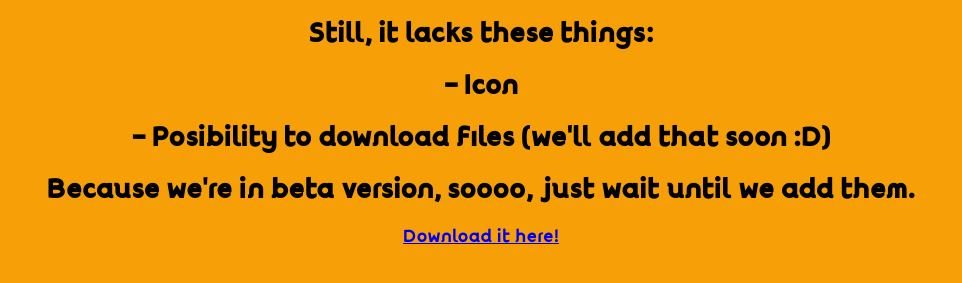
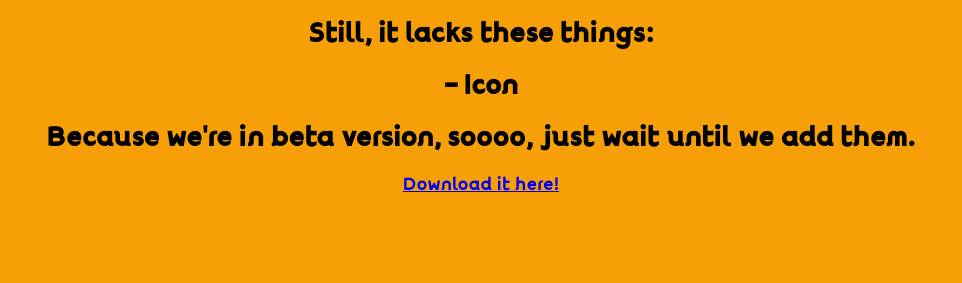
Before and after one commit to GenaroYT/Cloudy, a plain HTML site: page index.html in a window 1280 px wide. Shown: the part 107-390 px from the top of the page, without its empty margins (159-1121 px from the left). Drawn offline with Linux system fonts and the light colour scheme.

Commit message:
Update index.html

```diff
--- a/index.html
+++ b/index.html
@@ -20,7 +20,6 @@ div {
 <center><div><h2>After some time of development, I (FINALLY) got the project running!</h2></div></center>
 <center><div><h2>Still, it lacks these things:</h2></div></center>
 <center><div><h2>- Icon</h2></div></center>
-<center><div><h2>- Posibility to download files (we'll add that soon :D)</h2></div></center>
 <center><div><h2>Because we're in beta version, soooo, just wait until we add them.</h2></div></center>
     <center><div><a href="Cloudy.zip">Download it here!</a></center></div>
 </body>
```
